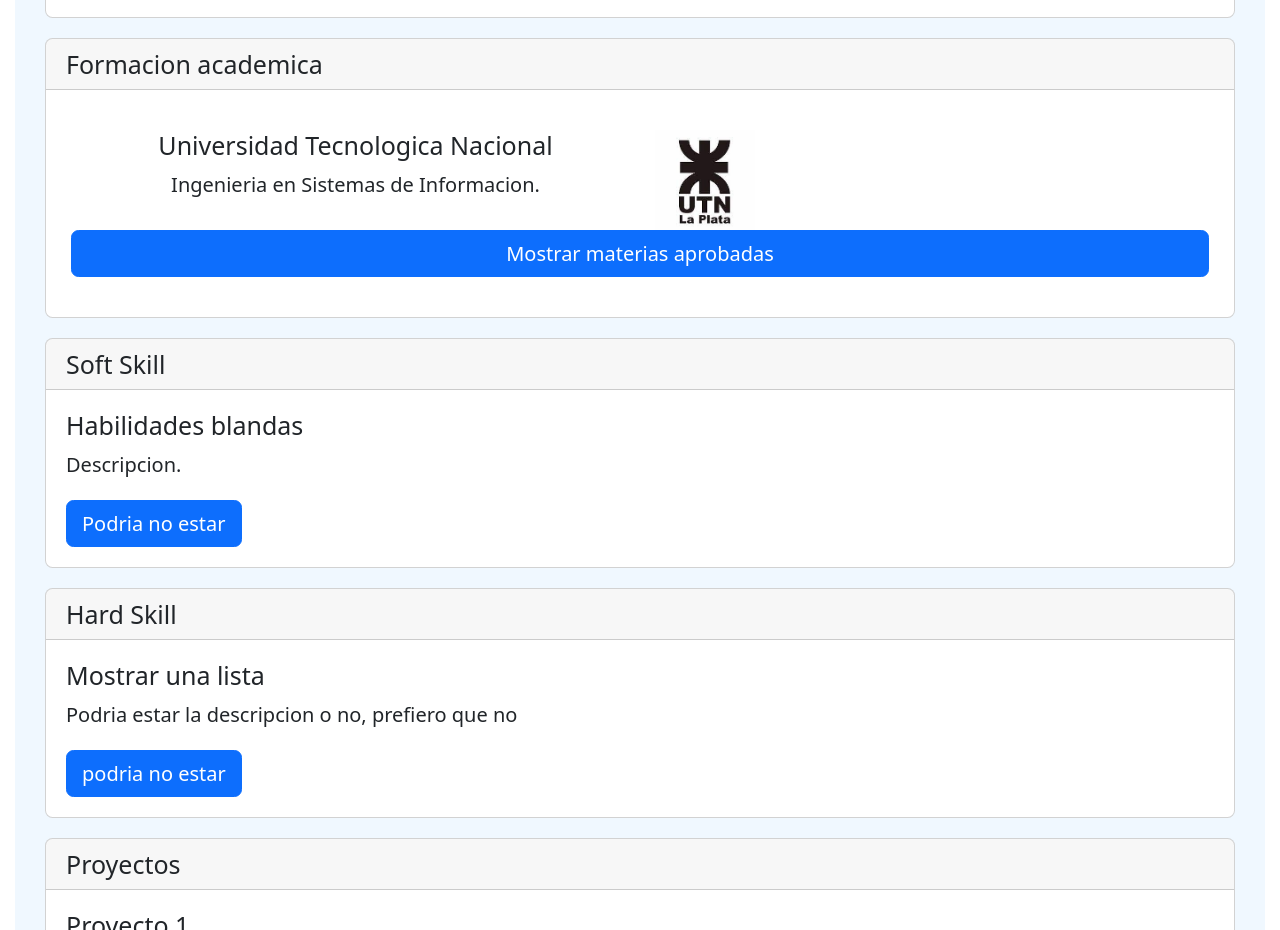
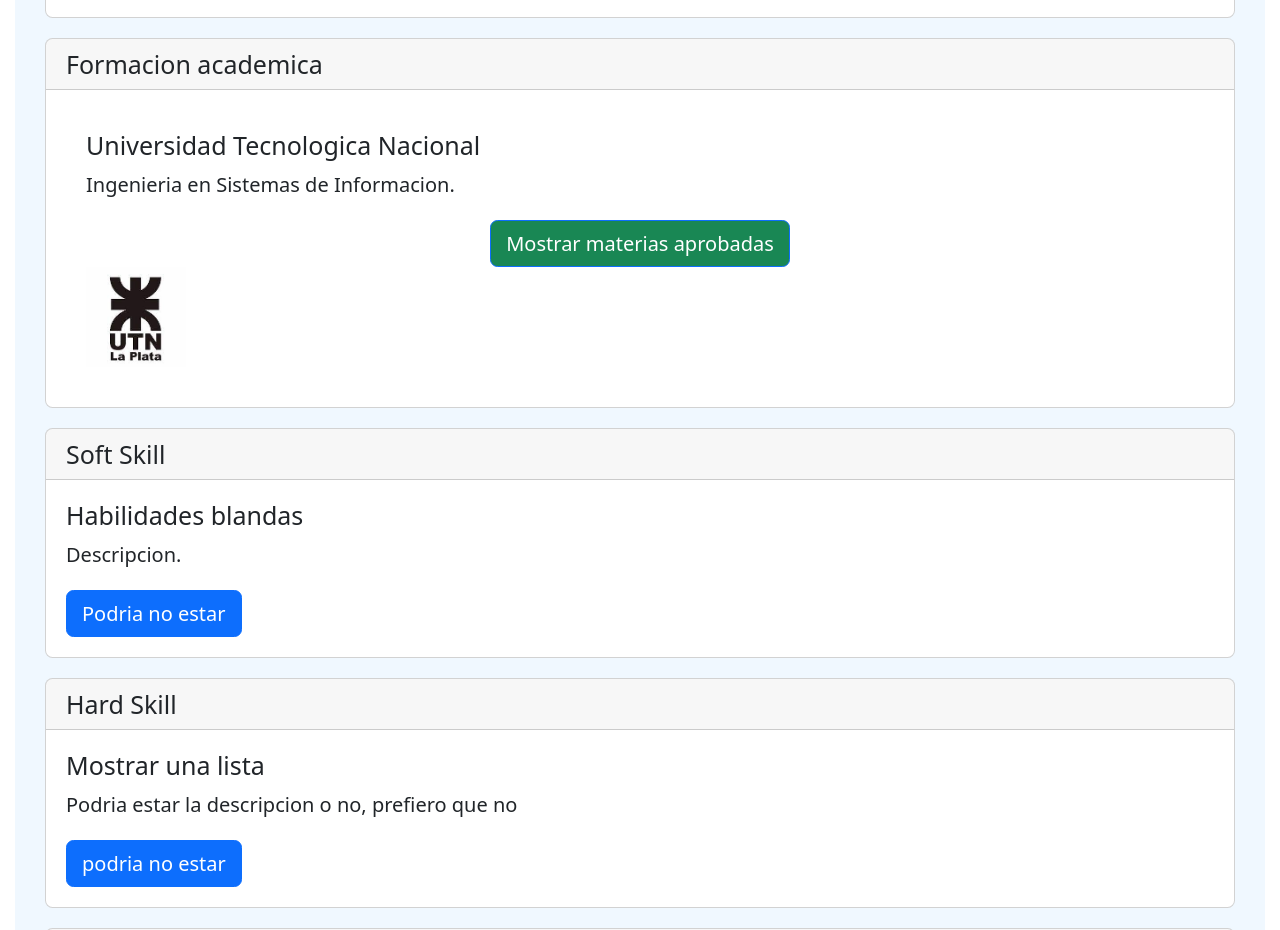
Before and after one commit to pchesini/frontEnd, a plain HTML site: page index.html in a window 1280 px wide. Shown: the part 1622-2552 px from the top of the page. Drawn offline with nearby package versions, Linux system fonts and the light colour scheme.

Commit message:
modificaciones

```diff
--- a/index.html
+++ b/index.html
@@ -153,17 +153,18 @@
         <div class="card">
           <h5 class="card-header">Formacion academica</h5>
           <div class="card-body">
-            <div class="row">
+            <div class="row ">
               <div class="col">
-            <h5 class="card-title">Universidad Tecnologica Nacional</h5>
-            <p class="card-text">Ingenieria en Sistemas de Informacion.</p>
-             </div>
-             <div class="col">
+            <h5 class="card-title text-start">Universidad Tecnologica Nacional</h5>
+            <p class="card-text text-start">Ingenieria en Sistemas de Informacion.</p>
+            <a href="#" class="btn btn-primary text-bg-success ">Mostrar materias aprobadas</a>
+          </div>
+             <div class="">
               <div >
-                <img src="/imagenes/utn.jpeg" class="facu" alt="utn">
+                <img src="/imagenes/utn.jpeg" class="facu " alt="utn">
               </div>
              </div>
-            <a href="#" class="btn btn-primary">Mostrar materias aprobadas</a>
+
 
           </div>
         </div>
```
